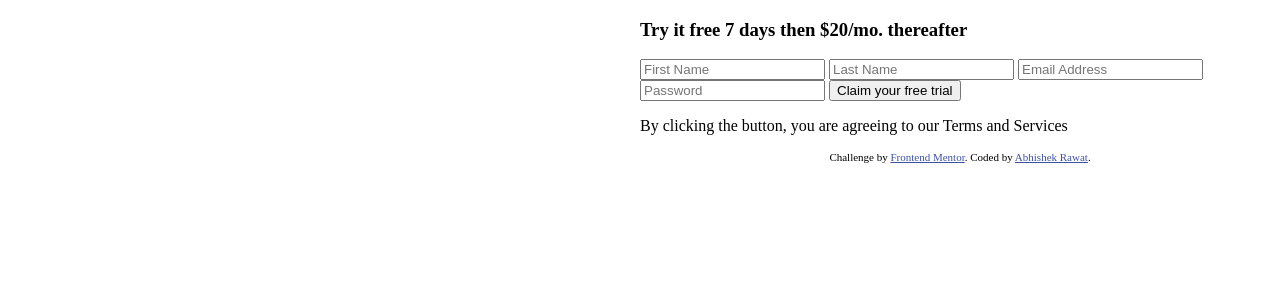
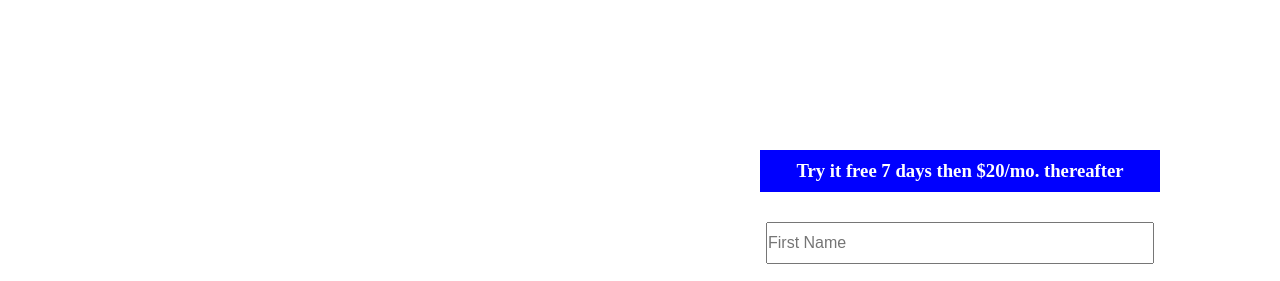
Before and after one commit to AbePlays/Fronend-Challenge-3, a plain HTML site: page index.html in a window 1280 px wide. Shown: the top 281 px of the page. Drawn offline with Linux system fonts and the light colour scheme.

Commit message:
Added right div

```diff
--- a/style.css
+++ b/style.css
@@ -12,10 +12,14 @@ body {
   color: hsl(228, 45%, 44%);
 }
 
+.container {
+  overflow: auto;
+}
+
 /* LEFT DIV */
 
 .left {
-  margin: 300px 0;
+  margin: 300px 0 0 0;
   width: 50%;
   position: relative;
   float: left;
@@ -34,5 +38,37 @@ body {
 
 /* RIGHT DIV */
 
+.right h3 {
+  margin: 150px 120px 30px 120px;
+  background-color: blue;
+  color: white;
+  padding: 10px 0;
+}
+
 .right {
+  text-align: center;
+  width: 50%;
+  float: right;
 }
+
+.right p {
+}
+
+.enter {
+}
+
+.enter input {
+  display: block;
+  margin: 0 auto;
+  margin-bottom: 20px;
+  width: 60%;
+  padding: 10px 0;
+  font-size: 16px;
+}
+
+.enter button {
+  background-color: green;
+  width: 60%;
+  padding: 10px 0;
+  color: white;
+}
```
